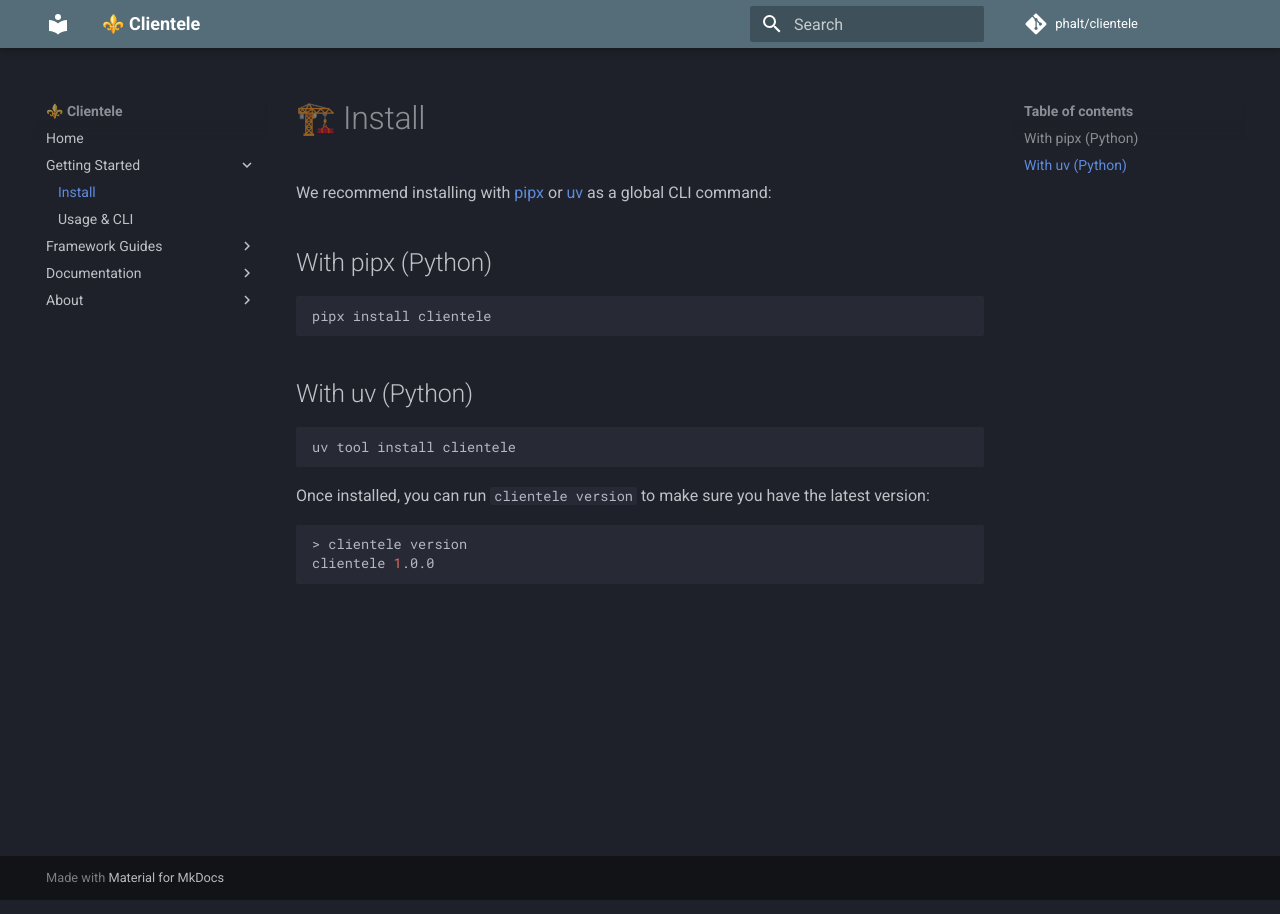
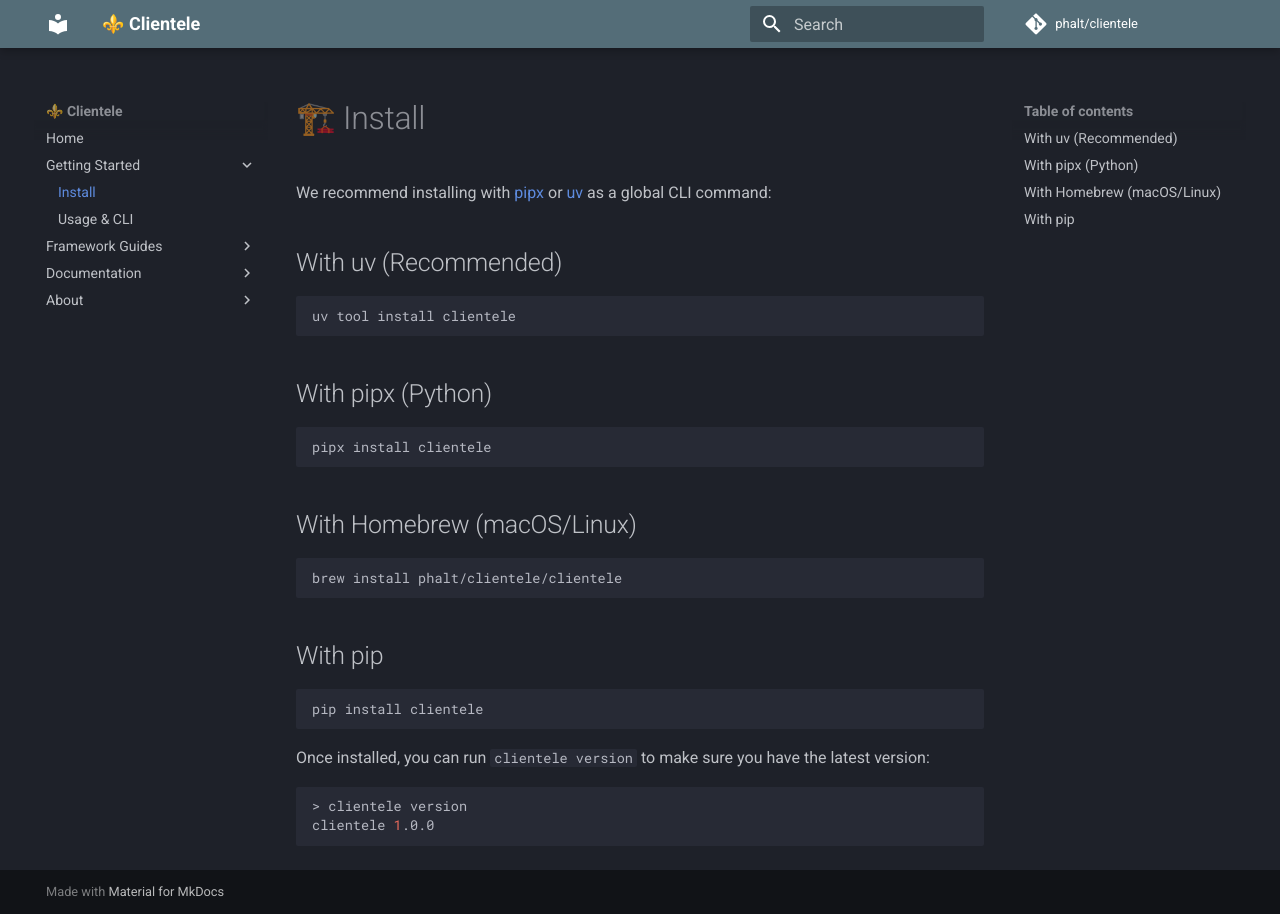
Before and after one commit to phalt/clientele, an MkDocs documentation site: the page built from docs/install.md, in a window 1280 px wide. Built offline with MkDocs 1.6.1 and Material for MkDocs 9.7.7, drawn with Linux system fonts in a browser that asks for light colours; comment, search, counter and statistics services are not loaded.

Commit message:
Update documentation to include Homebrew installation in docs/index.md and docs/install.md
Co-authored-by: phalt <490685+phalt@users.noreply.github.com>

````diff
--- a/docs/install.md
+++ b/docs/install.md
@@ -1,6 +1,12 @@
 # 🏗️ Install
 
 We recommend installing with [pipx](https://github.com/pypa/pipx) or [uv](https://docs.astral.sh/uv/) as a global CLI command:
+
+## With uv (Recommended)
+
+```sh
+uv tool install clientele
+```
 
 ## With pipx (Python)
 
@@ -8,10 +14,16 @@ We recommend installing with [pipx](https://github.com/pypa/pipx) or [uv](https:
 pipx install clientele
 ```
 
-## With uv (Python)
+## With Homebrew (macOS/Linux)
 
 ```sh
-uv tool install clientele
+brew install phalt/clientele/clientele
+```
+
+## With pip
+
+```sh
+pip install clientele
 ```
 
 Once installed, you can run `clientele version` to make sure you have the latest version:
````
Also changed, not shown: docs/index.md (+22 -2 lines).
